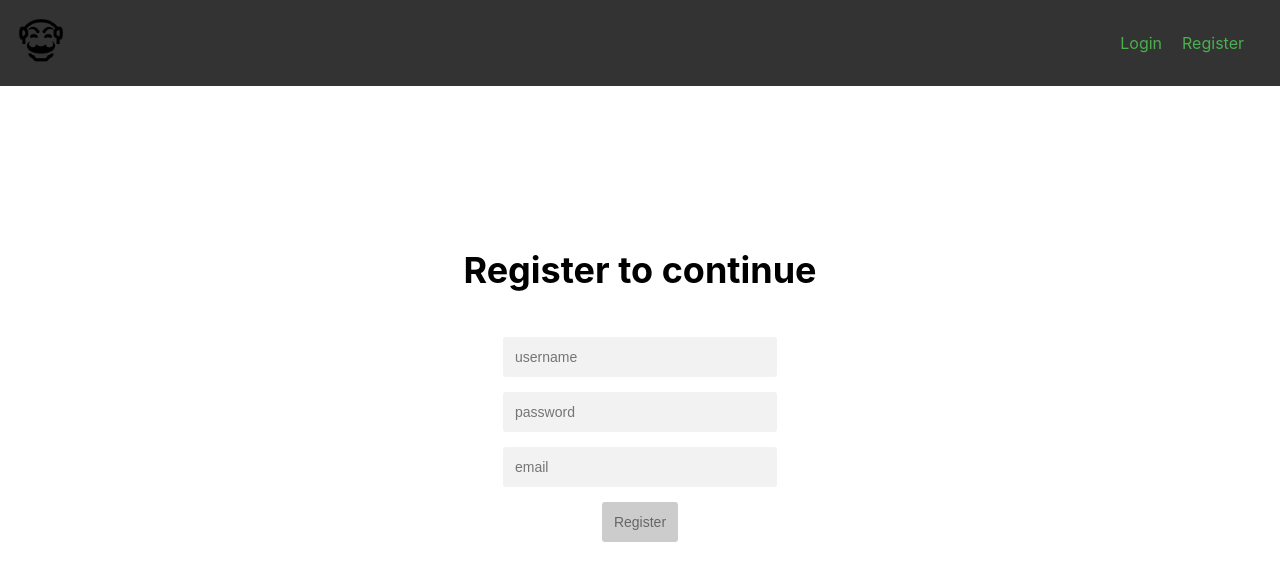
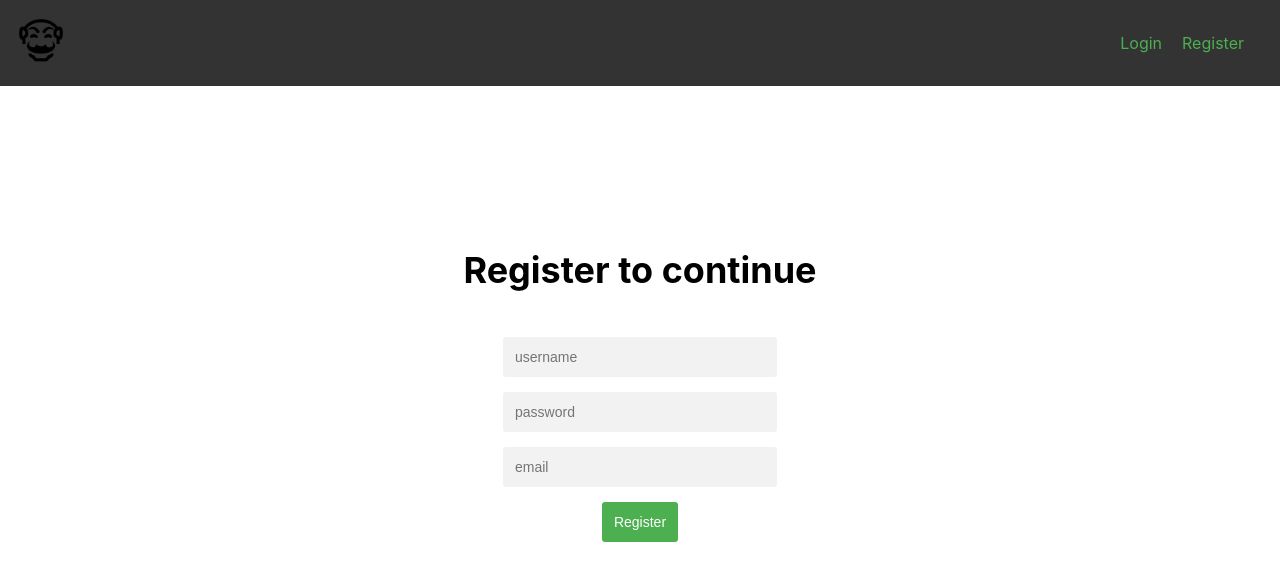
Before and after one commit to lopezatn/to-do-app, a React (Create React App) app: page /Register in a window 1280 px wide. Shown: the top 580 px of the page. Built offline with nearby package versions, Linux system fonts and the light colour scheme; the HTML template or start-up script is replaced by a standard one.

Commit message:
added navigation to register component

```diff
--- a/src/RegistrationForm/Register.tsx
+++ b/src/RegistrationForm/Register.tsx
@@ -1,6 +1,8 @@
 import { SubmitHandler, useForm } from "react-hook-form";
 import "./register.css";
-import Button from "../Button/Button";
+import { saveToLocalStorage } from "../utils/localStorage";
+import { useEffect } from "react";
+import { useNavigate } from "react-router-dom";
 
 type FormFields = {
   username: string;
@@ -9,12 +11,18 @@ type FormFields = {
 };
 
 const Register = () => {
-  const { register, handleSubmit, formState } = useForm<FormFields>();
+  const { register, handleSubmit, formState, reset } = useForm<FormFields>();
+  const navigate = useNavigate();
 
   const onSubmit: SubmitHandler<FormFields> = async (data) => {
     await new Promise((resolve) => setTimeout(resolve, 1000));
-    console.log(data);
+    saveToLocalStorage("formData", data);
+    navigate("/login");
   };
+
+  useEffect(() => {
+    reset();
+  }, [formState.isSubmitSuccessful]);
 
   return (
     <form className="mainContainer" onSubmit={handleSubmit(onSubmit)}>
@@ -68,7 +76,7 @@ const Register = () => {
 
       <button
         className="submit-button"
-        disabled={formState.isSubmitting || !formState.isValid}
+        disabled={formState.isSubmitting}
         type="submit"
       >
         {formState.isSubmitting ? "Loading..." : "Register"}
--- /dev/null
+++ b/src/utils/localStorage.ts
@@ -0,0 +1,3 @@
+export const saveToLocalStorage = (key: string, data: unknown) => {
+  localStorage.setItem(key, JSON.stringify(data));
+};
```
